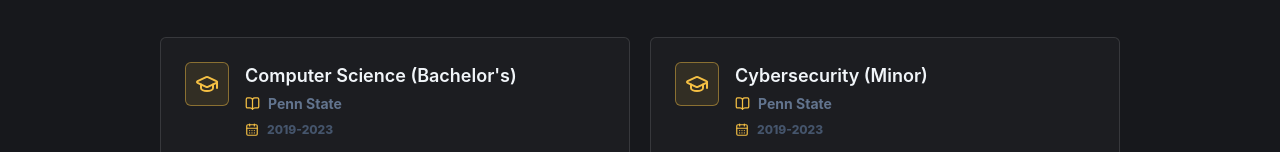
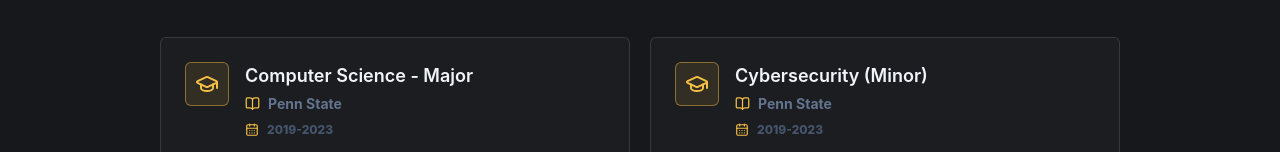
Before and after one commit to dboyza/portfolio-website, a React (Vite) app: page / in a window 1280 px wide. Shown: the part 3691-3843 px from the top of the page. Built offline with nearby package versions, Linux system fonts and the light colour scheme.

Commit message:
Update computer science degree title

```diff
--- a/src/data/portfolio.ts
+++ b/src/data/portfolio.ts
@@ -185,7 +185,7 @@
 
 export const degrees: Degree[] = [
   {
-    title: "Computer Science (Bachelor's)",
+    title: 'Computer Science - Major',
     school: 'Penn State',
     timeframe: '2019-2023',
     description:
```
